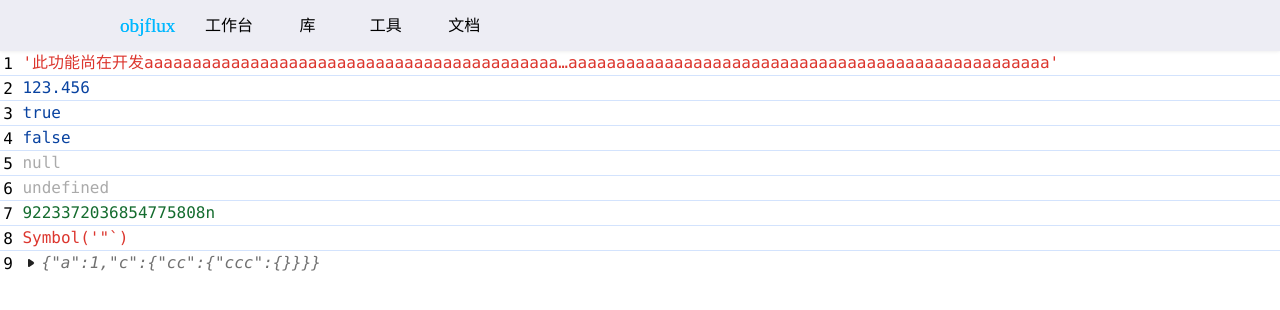
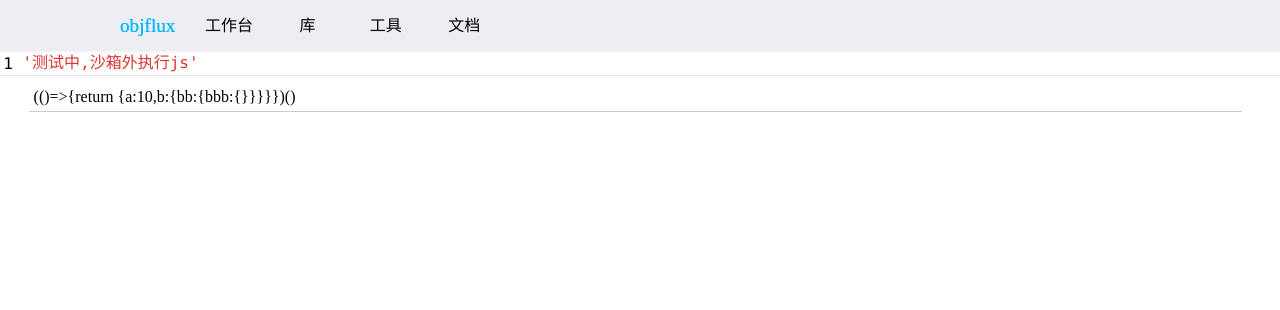
Before and after one commit to x6eull/objflux, a React (Vite) app: page /bench in a window 1280 px wide. Shown: the top 310 px of the page. Built offline with nearby package versions, Linux system fonts and the light colour scheme.

Commit message:
Add input to bench for test

```diff
--- a/src/Input/Input.tsx
+++ b/src/Input/Input.tsx
@@ -12,8 +12,8 @@ export function Input(
         { title?: string, desc?: string, initialValue?: string, value?: string, onChange?: (value: string) => void, placeholder?: string, error?: boolean, seperateTitleWithInput?: boolean, seperateTitleWithDescription?: boolean, required?: boolean, maxLength?: number, type?: 'text' | 'search' } &
         ({ allowMultiline?: false, viewLines?: never } |
         { allowMultiline: true, viewLines?: number }) &
-        (DetailedHTMLProps<InputHTMLAttributes<HTMLInputElement>, HTMLInputElement> |
-            DetailedHTMLProps<InputHTMLAttributes<HTMLTextAreaElement>, HTMLTextAreaElement>)
+        Omit<(DetailedHTMLProps<InputHTMLAttributes<HTMLInputElement>, HTMLInputElement> |
+            DetailedHTMLProps<InputHTMLAttributes<HTMLTextAreaElement>, HTMLTextAreaElement>), 'onChange'>
 ) {
     allowMultiline ??= false;
     placeholder ??= '';
--- a/src/ValueView/ValueView.tsx
+++ b/src/ValueView/ValueView.tsx
@@ -78,7 +78,11 @@ export function ObjectToken({ value, expanded, onClick, mapPrototype = false, sh
           return k;
       }
     }
-    return JSON.stringify(value);
+    try {
+      return JSON.stringify(value);
+    } catch (e: any) {
+      return `[stringify failed: ${e?.message ?? String(e)}]`;
+    }
   }, [mapPrototype, value]);
   return (<TokenBase className='object' onClick={(ev) => {
     if (!onClick) return;
--- a/src/bench/Bench.tsx
+++ b/src/bench/Bench.tsx
@@ -1,9 +1,26 @@
+import { useState } from 'react';
 import { AutoToken } from '../ValueView/ValueView';
 import './Bench.scss';
+import { Input } from '../Input/Input';
 
 export default function Bench() {
+  const [input, setInput] = useState('(()=>{return {a:10,b:{bb:{bbb:{}}}}})()');
+  const [values, setValues] = useState<any[]>(['测试中,沙箱外执行js']);
   return (<div className='bench'>
-    <ValueList items={['此功能尚在开发'.padEnd(101, 'a'), 123.456, true, false, null, undefined, 2n ** 63n, Symbol('\'"`'), { a: 1, b: Symbol(), c: { cc: { ccc: {} } } }]} />
+    <ValueList items={values} />
+    <Input onKeyDown={(ev: React.KeyboardEvent<HTMLInputElement>) => {
+      if (ev.code === 'Enter') {
+        ev.preventDefault();
+        try {
+          const newV = eval(input);
+          setInput('');
+          setValues([...values, newV]);
+        } catch (e: unknown) {
+          setInput('');
+          setValues([...values, e]);
+        }
+      }
+    }} value={input} onChange={(i: string) => { setInput(i) }}></Input>
   </div>);
 }
 
```
